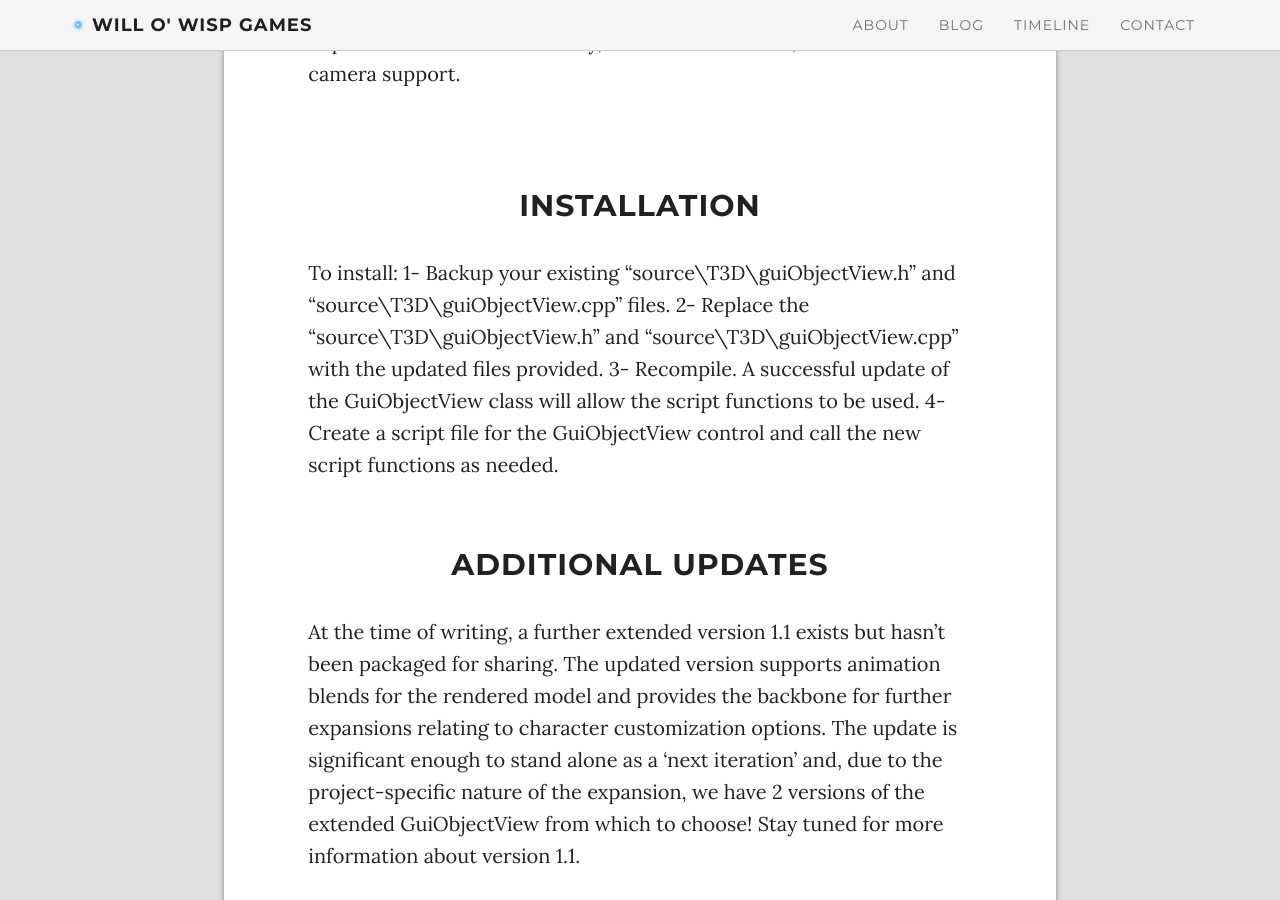
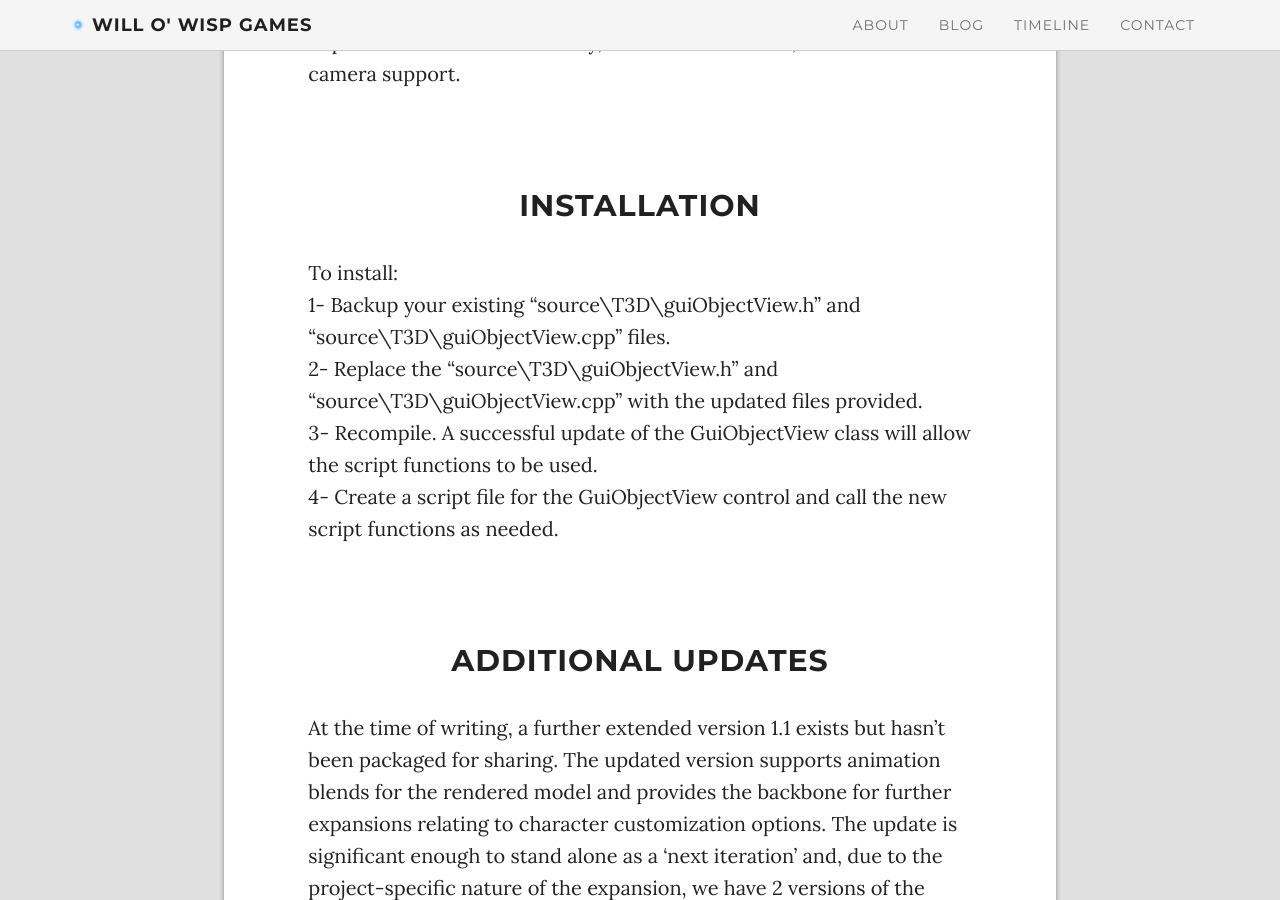
Before and after one commit to WilloWispGames/WilloWispGames.github.io, a Jekyll site: the page built from _posts/2016-09-15-ExtGuiObjView.md, in a window 1280 px wide and 900 px high, scrolled down 3798 px. Built offline with Jekyll 4.4.1, drawn with Linux system fonts in a browser that asks for light colours; nearby versions of some CDN libraries; comment, search, counter and statistics services are not loaded; a style sheet for code colours, icons or effects is not loaded.

Commit message:
Added line breaks

```diff
--- a/_posts/2016-09-15-ExtGuiObjView.md
+++ b/_posts/2016-09-15-ExtGuiObjView.md
@@ -58,11 +58,11 @@
 <br>
 <br>
 <h2>Installation</h2>
-To install:
-1- Backup your existing "source\T3D\guiObjectView.h" and "source\T3D\guiObjectView.cpp" files.
-2- Replace the "source\T3D\guiObjectView.h" and "source\T3D\guiObjectView.cpp" with the updated files provided.
-3- Recompile. A successful update of the GuiObjectView class will allow the script functions to be used.
-4- Create a script file for the GuiObjectView control and call the new script functions as needed.
+To install:<br>
+1- Backup your existing "source\T3D\guiObjectView.h" and "source\T3D\guiObjectView.cpp" files.<br>
+2- Replace the "source\T3D\guiObjectView.h" and "source\T3D\guiObjectView.cpp" with the updated files provided.<br>
+3- Recompile. A successful update of the GuiObjectView class will allow the script functions to be used.<br>
+4- Create a script file for the GuiObjectView control and call the new script functions as needed. <br>
 <br>
 <br>
 <h2>Additional Updates</h2>
```
